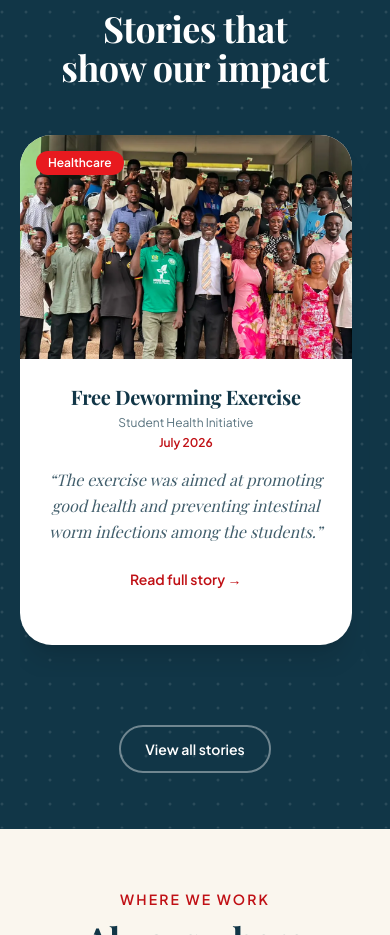
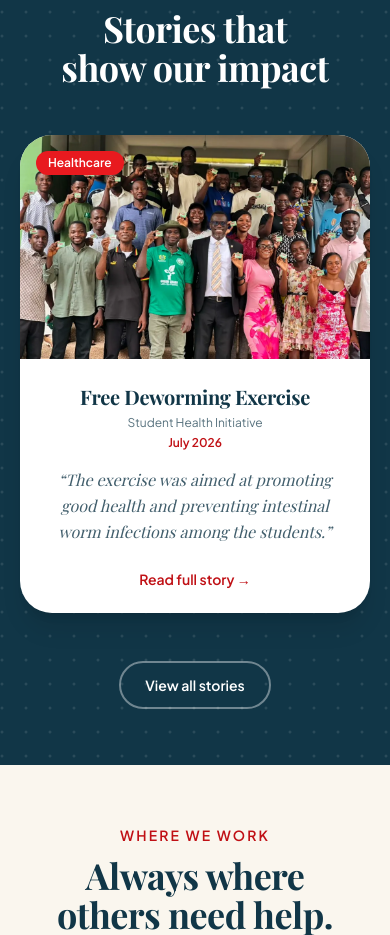
Before and after one commit to Papiwrld/prince-asamany-foundation, a Next.js app: page / in a window 390 px wide. Shown: the part 4960-5895 px from the top of the page. Built offline with nearby package versions, Linux system fonts and the light colour scheme.

Commit message:
style: feature only 1 story card on mobile

```diff
--- a/components/sections/StoryGrid.tsx
+++ b/components/sections/StoryGrid.tsx
@@ -37,8 +37,8 @@ export function StoryGrid() {
           </h2>
         </div>
 
-        {/* Three-card grid / Mobile swipe carousel */}
-        <div className="flex overflow-x-auto snap-x snap-mandatory gap-6 pb-8 md:grid md:grid-cols-3 md:gap-6 md:overflow-visible md:pb-0 [&::-webkit-scrollbar]:hidden [-ms-overflow-style:none] [scrollbar-width:none]">
+        {/* Three-card grid on desktop, single featured card on mobile */}
+        <div className="grid grid-cols-1 md:grid-cols-3 gap-6">
           {stories.slice(0, 3).map((story, i) => (
             <motion.article
               key={story.id}
@@ -46,7 +46,7 @@ export function StoryGrid() {
               whileInView={{ opacity: 1, y: 0 }}
               viewport={{ once: true, margin: '-40px' }}
               transition={{ duration: 0.5, delay: i * 0.1, ease: 'easeOut' }}
-              className="micro-card-lift group shrink-0 snap-center w-[85vw] md:w-auto flex flex-col overflow-hidden rounded-card-lg bg-white shadow-xl focus-visible:outline-2 focus-visible:outline-brand-navy focus-visible:outline-offset-4"
+              className={`micro-card-lift group flex-col overflow-hidden rounded-card-lg bg-white shadow-xl focus-visible:outline-2 focus-visible:outline-brand-navy focus-visible:outline-offset-4 ${i === 0 ? 'flex' : 'hidden md:flex'}`}
             >
               <div className="relative h-56 overflow-hidden shrink-0">
                 <Image
```
